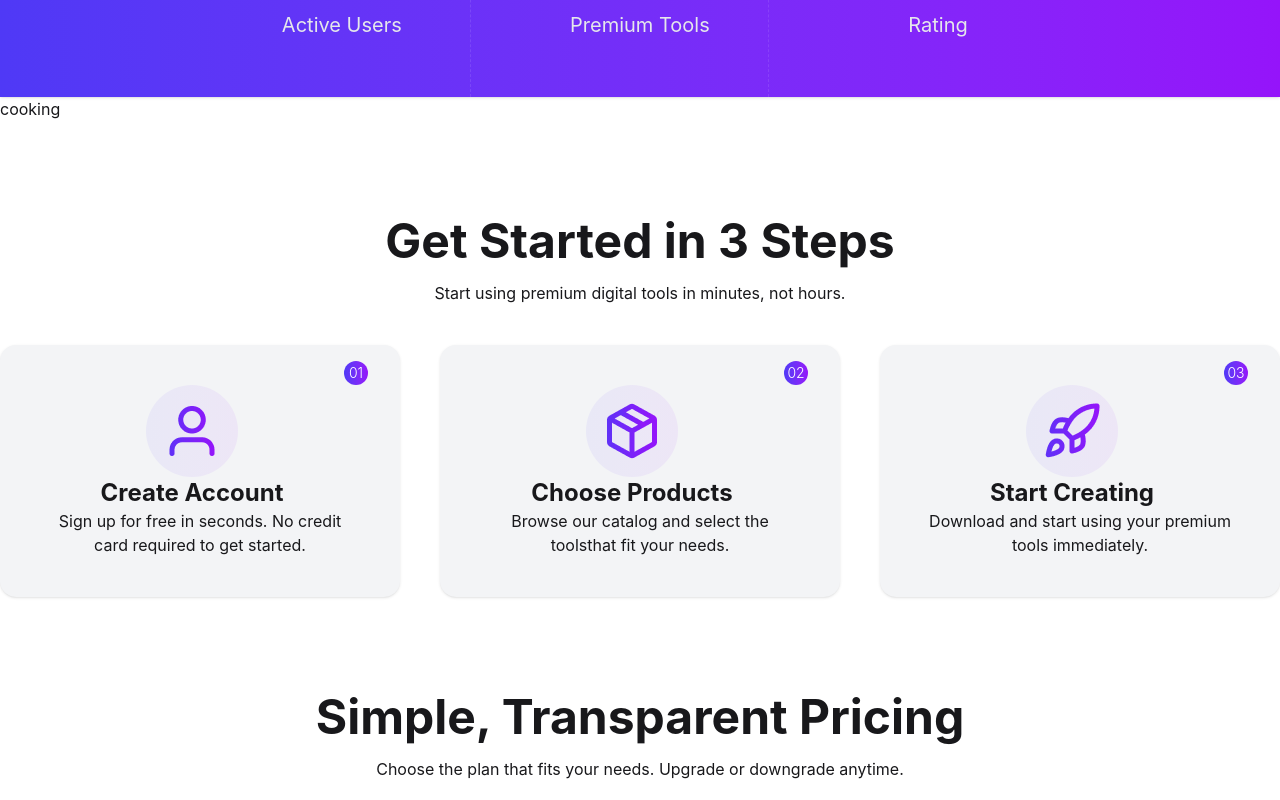
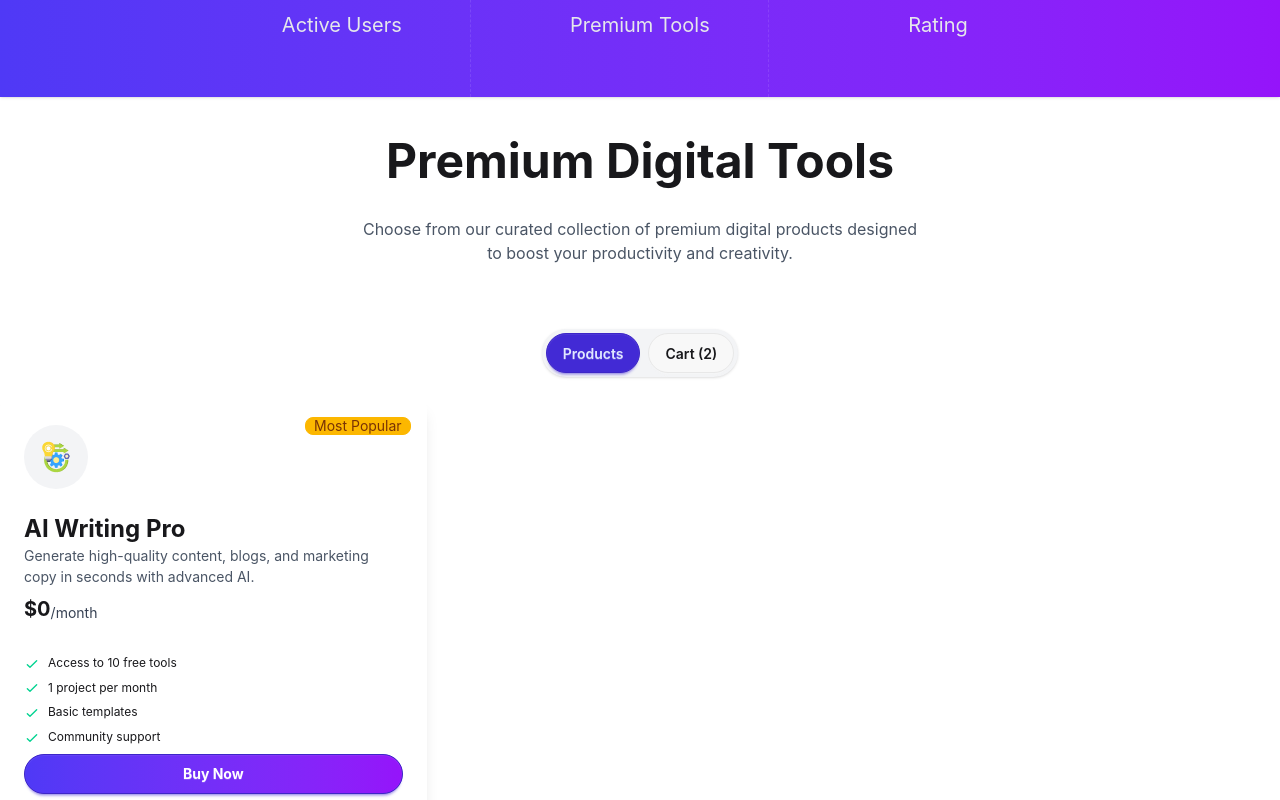
Before and after one commit to mahmud-abdullah-262/B13-AO6-Abdullah-al-Mahmud-digitools-platform, a React (Vite) app: page / in a window 1280 px wide. Shown: the part 960-1760 px from the top of the page. Built offline with nearby package versions, Linux system fonts and the light colour scheme.

Commit message:
product part static done

```diff
--- a/src/App.jsx
+++ b/src/App.jsx
@@ -4,11 +4,11 @@ import './App.css'
 import Navbar from './compontent/Navbar'
 import Banner from './compontent/Banner'
 import Stats from './compontent/Stats'
-import Render from './compontent/Render'
 import Steps from './compontent/Steps'
 import Pricecard from './compontent/Pricecard'
 import Explore from './compontent/Explore'
 import Footer from './compontent/Footer'
+import Render from './compontent/render/render'
 
 function App() {
 
--- a/src/compontent/Render.jsx
+++ /dev/null
@@ -1,11 +0,0 @@
-import React from 'react';
-
-const Rendar = () => {
-  return (
-    <div>
-      <p>cooking</p>
-    </div>
-  );
-};
-
-export default Rendar;
--- /dev/null
+++ b/src/compontent/render/Card.jsx
@@ -0,0 +1,49 @@
+import React from 'react';
+import dummy from '/products/operation.png'
+const Card = () => {
+  return (
+  <div className="card bg-base-100 shadow-lg">
+  <div className="card-body relative">
+    <span className="badge badge-xs badge-warning absolute top-4 right-4 text-sm p-2">Most Popular</span>
+
+    <div className="flex flex-col justify-between">
+      <div className='rounded-full bg-gray-100 p-4 w-fit mb-6'>
+        <img src={dummy} alt="dummy" />
+      </div>
+
+      <h2 className="text-2xl font-bold">AI Writing Pro</h2>
+      <p className='text-gray-600'>Generate high-quality content, blogs, and marketing copy in seconds with advanced AI.</p>
+      <div className='flex items-end'>
+         <span className="text-xl font-bold mt-2">$0</span>
+      <span className='text-gray-700'>/month</span>
+      </div>
+
+    </div>
+    <ul className="mt-6 flex flex-col gap-2 text-xs">
+      <li>
+        <svg xmlns="http://www.w3.org/2000/svg" className="size-4 me-2 inline-block text-success" fill="none" viewBox="0 0 24 24" stroke="currentColor"><path strokeLinecap="round" strokeLinejoin="round" strokeWidth="2" d="M5 13l4 4L19 7" /></svg>
+        <span>Access to 10 free tools</span>
+      </li>
+      <li>
+        <svg xmlns="http://www.w3.org/2000/svg" className="size-4 me-2 inline-block text-success" fill="none" viewBox="0 0 24 24" stroke="currentColor"><path strokeLinecap="round" strokeLinejoin="round" strokeWidth="2" d="M5 13l4 4L19 7" /></svg>
+        <span>1 project per month</span>
+      </li>
+      <li>
+        <svg xmlns="http://www.w3.org/2000/svg" className="size-4 me-2 inline-block text-success" fill="none" viewBox="0 0 24 24" stroke="currentColor"><path strokeLinecap="round" strokeLinejoin="round" strokeWidth="2" d="M5 13l4 4L19 7" /></svg>
+        <span>Basic templates</span>
+      </li>
+      <li>
+        <svg xmlns="http://www.w3.org/2000/svg" className="size-4 me-2 inline-block text-success" fill="none" viewBox="0 0 24 24" stroke="currentColor"><path strokeLinecap="round" strokeLinejoin="round" strokeWidth="2" d="M5 13l4 4L19 7" /></svg>
+        <span>Community support</span>
+      </li>
+
+    </ul>
+    <div className="mt-auto">
+      <button className="btn btn-primary btn-block rounded-full bg-linear-to-r from-[#4F39F6] to-[#9514FA] text-white font-bold">Buy Now</button>
+    </div>
+  </div>
+      </div>
+  );
+};
+
+export default Card;
--- /dev/null
+++ b/src/compontent/render/Render.jsx
@@ -0,0 +1,27 @@
+import React from 'react';
+import Card from './Card';
+
+const Render = () => {
+  return (
+    <div className='flex flex-col gap-6 items-center'>
+    <div className='flex flex-col gap-4 my-10'>
+      <h1 className='text-5xl font-bold mb-4 text-center'>Premium Digital Tools</h1>
+      <p className='text-center text-gray-600'>Choose from our curated collection of premium digital products designed <br /> to boost your productivity and creativity.</p>
+    </div>
+
+
+    <div className='flex gap-2 p-1 shadow-sm bg-gray-100 rounded-full w-fit'>
+    <button className="btn btn-primary rounded-full">Products</button>
+          <button className="btn rounded-full">Cart (2)</button>
+    </div>
+
+
+    <div className='grid grid-cols-1 md:grid-cols-2 lg:grid-cols-3 container mx-auto'>
+      <Card/>
+    </div>
+
+    </div>
+  );
+};
+
+export default Render;
```
